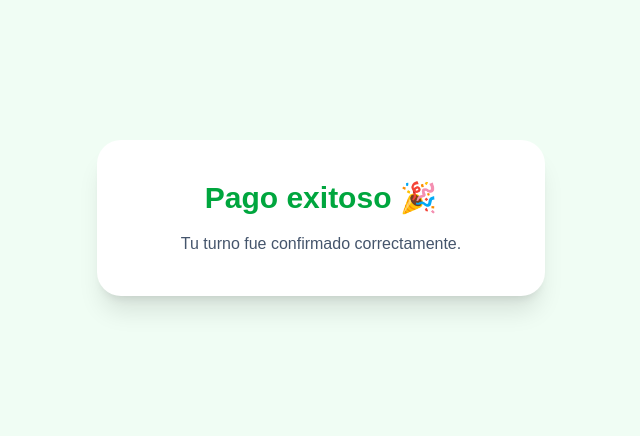
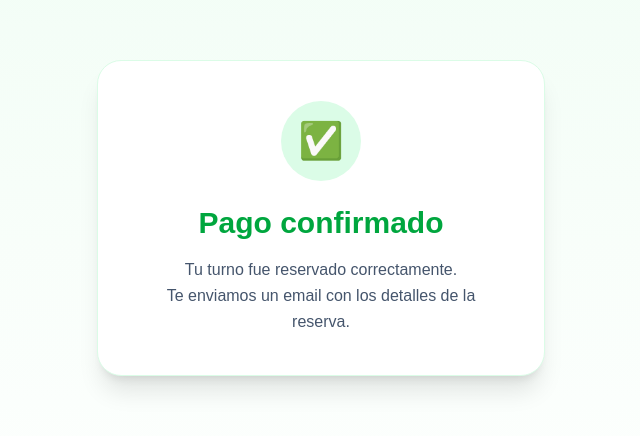
Before and after one commit to LucasVillaboa/med-turnos, a Next.js app: page /exito in a window 1280 px wide. Shown: the part 182-618 px from the top of the page, without its empty margins (319-959 px from the left). Built offline with nearby package versions, Linux system fonts and the light colour scheme.

Commit message:
configenviomail

```diff
--- a/src/app/exito/page.tsx
+++ b/src/app/exito/page.tsx
@@ -32,16 +32,22 @@ export default function Exito() {
   }, []);
 
   return (
-    <div className="min-h-screen flex items-center justify-center bg-green-50 px-4">
+    <div className="min-h-screen flex items-center justify-center bg-gradient-to-b from-green-50 to-white px-4">
 
-      <div className="bg-white p-10 rounded-3xl shadow-xl text-center max-w-md w-full">
+      <div className="bg-white p-10 rounded-3xl shadow-xl text-center max-w-md w-full border border-green-100">
+
+        <div className="w-20 h-20 bg-green-100 rounded-full flex items-center justify-center mx-auto mb-6 text-4xl">
+          ✅
+        </div>
 
         <h1 className="text-3xl font-bold text-green-600 mb-4">
-          Pago exitoso 🎉
+          Pago confirmado
         </h1>
 
-        <p className="text-slate-600">
-          Tu turno fue confirmado correctamente.
+        <p className="text-slate-600 leading-relaxed">
+          Tu turno fue reservado correctamente.
+          <br />
+          Te enviamos un email con los detalles de la reserva.
         </p>
 
       </div>
```
